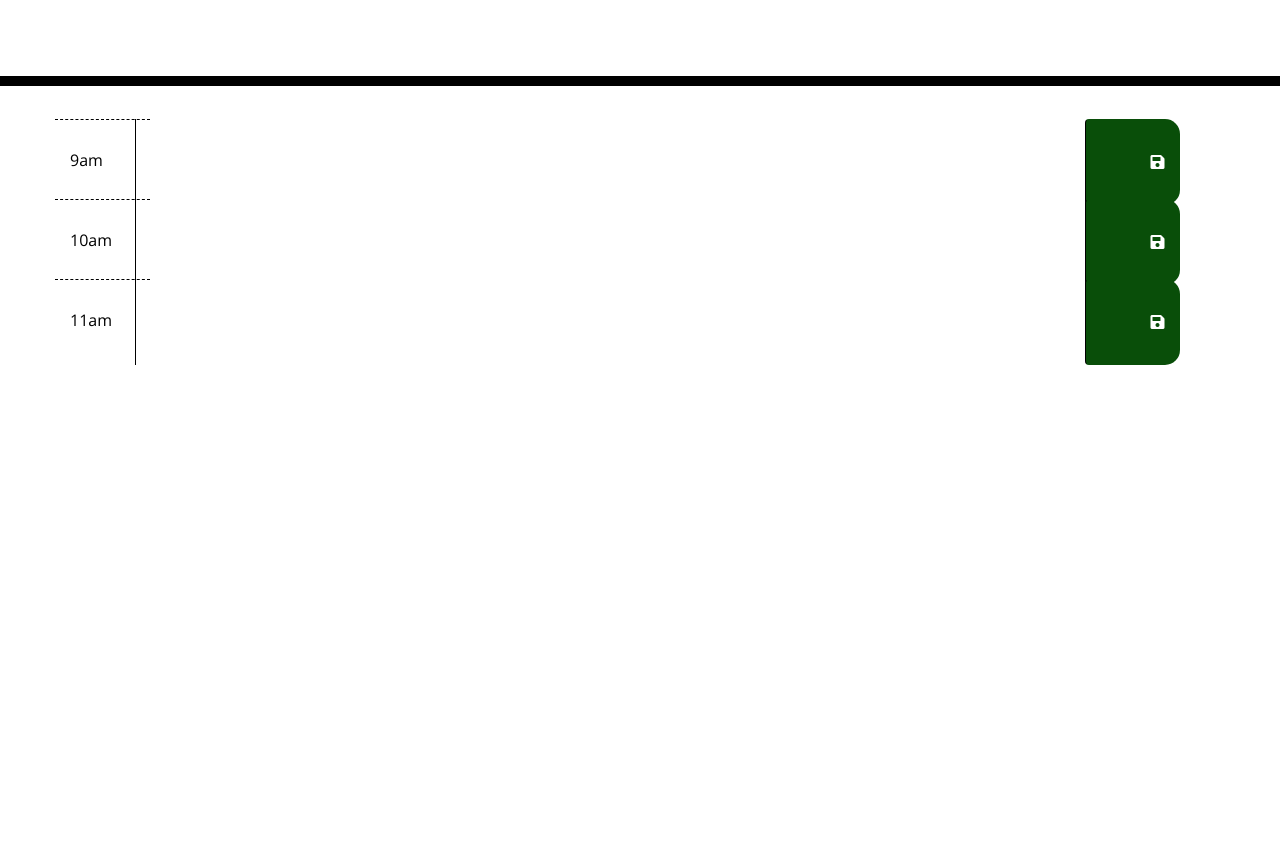
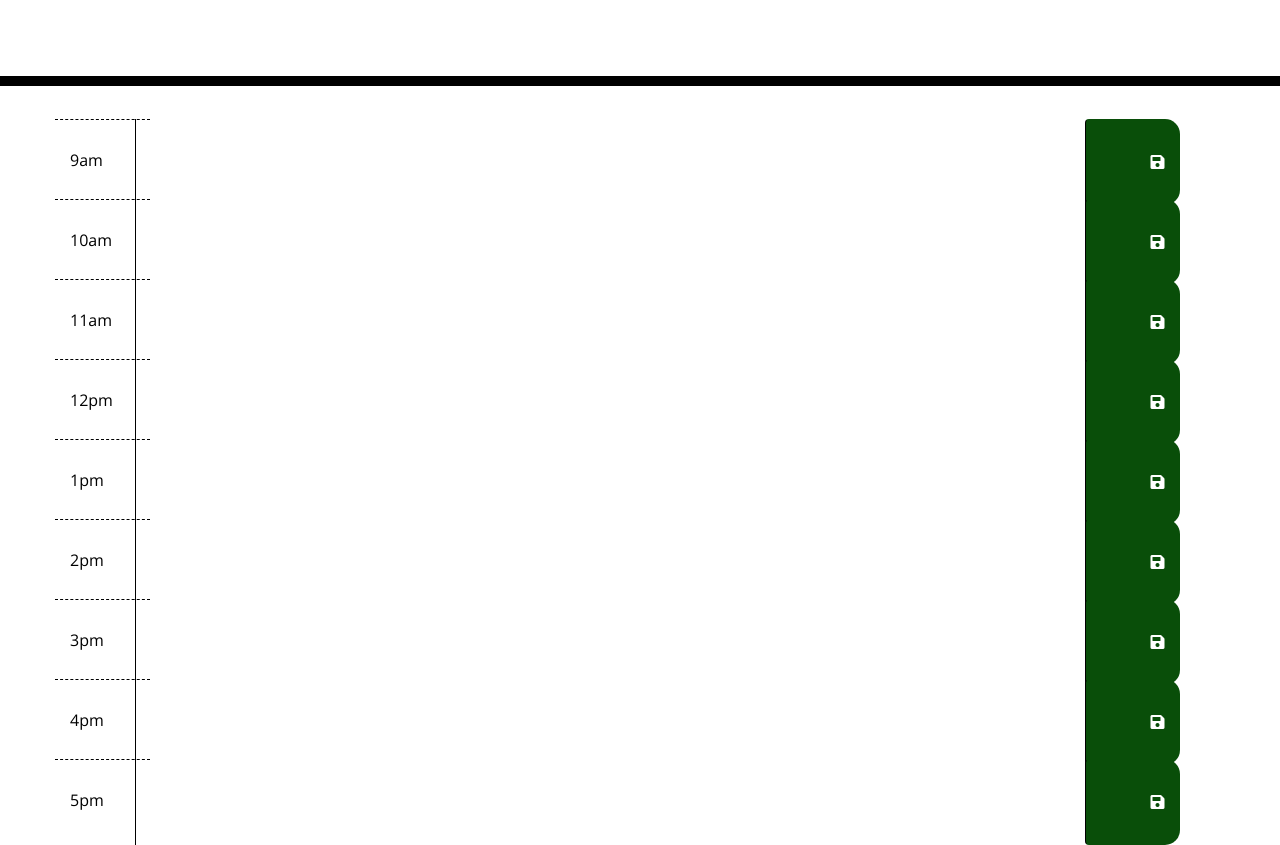
Before and after one commit to JayBarbanel/WorkDayScheduler, a plain HTML site: page index.html in a window 1280 px wide. Shown: the part 182-1027 px from the top of the page. Before the commit the page ends 800 px from the top, so only its background shows below. Drawn offline with nearby package versions, Linux system fonts and the light colour scheme.

Commit message:
added all rows for timing 9am-5pm

```diff
--- a/index.html
+++ b/index.html
@@ -42,6 +42,49 @@
             <i class="fas fa-save"></i>
             </button>
         </div>
+        <div id="12" class="row time-block">
+            <div class="col-md-1 hour align-items-center row">12pm</div>
+            <textarea class="col-md-10 description"></textarea>
+            <button class="btn saveBtn col-md-1" date-time="12"></textarea>
+            <i class="fas fa-save"></i>
+            </button>
+        </div>
+        <div id="1pm" class="row time-block">
+            <div class="col-md-1 hour align-items-center row">1pm</div>
+            <textarea class="col-md-10 description"></textarea>
+            <button class="btn saveBtn col-md-1" date-time="1"></textarea>
+            <i class="fas fa-save"></i>
+            </button>
+        </div>
+        <div id="2pm" class="row time-block">
+            <div class="col-md-1 hour align-items-center row">2pm</div>
+            <textarea class="col-md-10 description"></textarea>
+            <button class="btn saveBtn col-md-1" date-time="2"></textarea>
+            <i class="fas fa-save"></i>
+            </button>
+        </div>
+        <div id="3pm" class="row time-block">
+            <div class="col-md-1 hour align-items-center row">3pm</div>
+            <textarea class="col-md-10 description"></textarea>
+            <button class="btn saveBtn col-md-1" data-time="3"></textarea>
+            <i class="fas fa-save"></i>
+        </button>
+        </div>
+        <div id="4pm" class="row time-block">
+            <div class="col-md-1 hour align-items-center row">4pm</div>
+            <textarea class="col-md-10 description"></textarea>
+            <button class="btn saveBtn col-md-1" date-time="4"></textarea>
+            <i class="fas fa-save"></i>
+            </button>
+        </div>
+        <div id="5pm" class="row time-block">
+            <div class="col-md-1 hour align-items-center row">5pm</div>
+            <textarea class="col-md-10 description"></textarea>
+            <button class="btn saveBtn col-md-1" data-time="5"></textarea>
+            <i class="fas fa-save"></i>
+            </button>
+
+        </div>
 
     </div>
 
```
